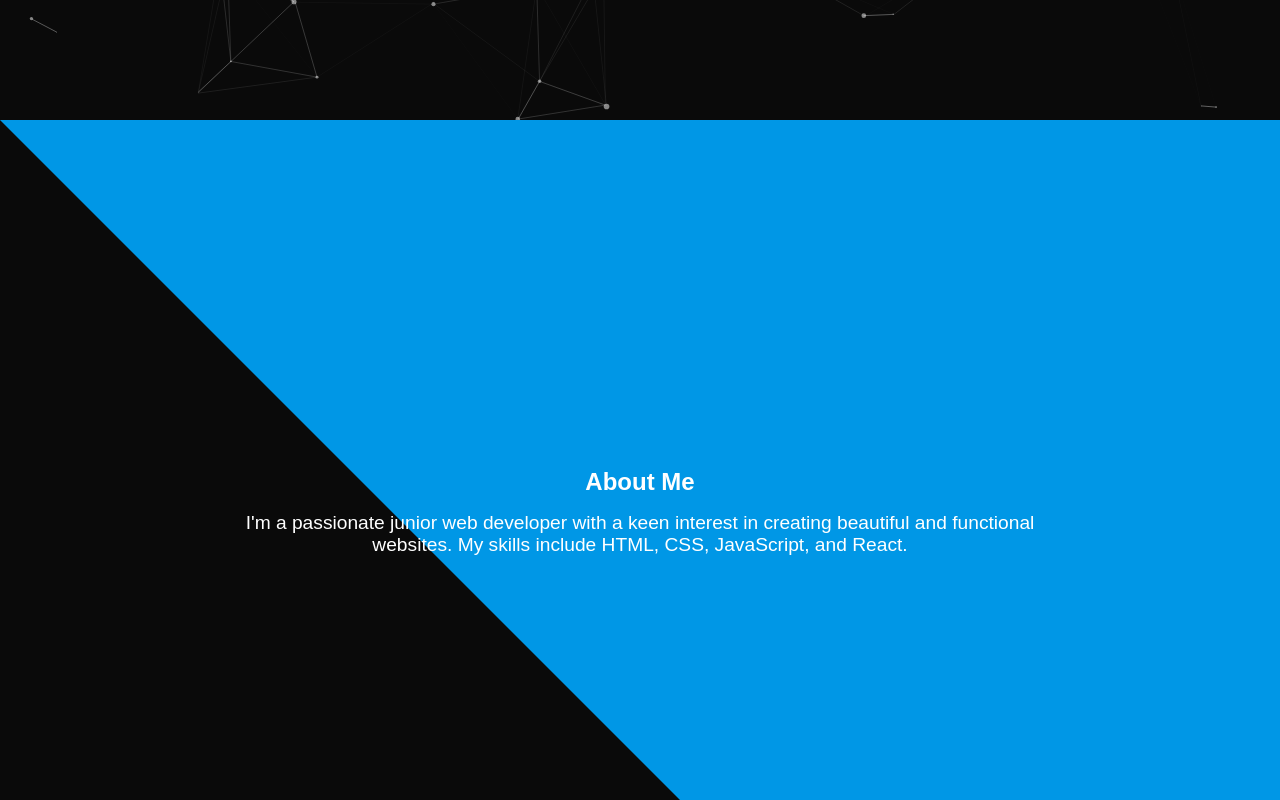
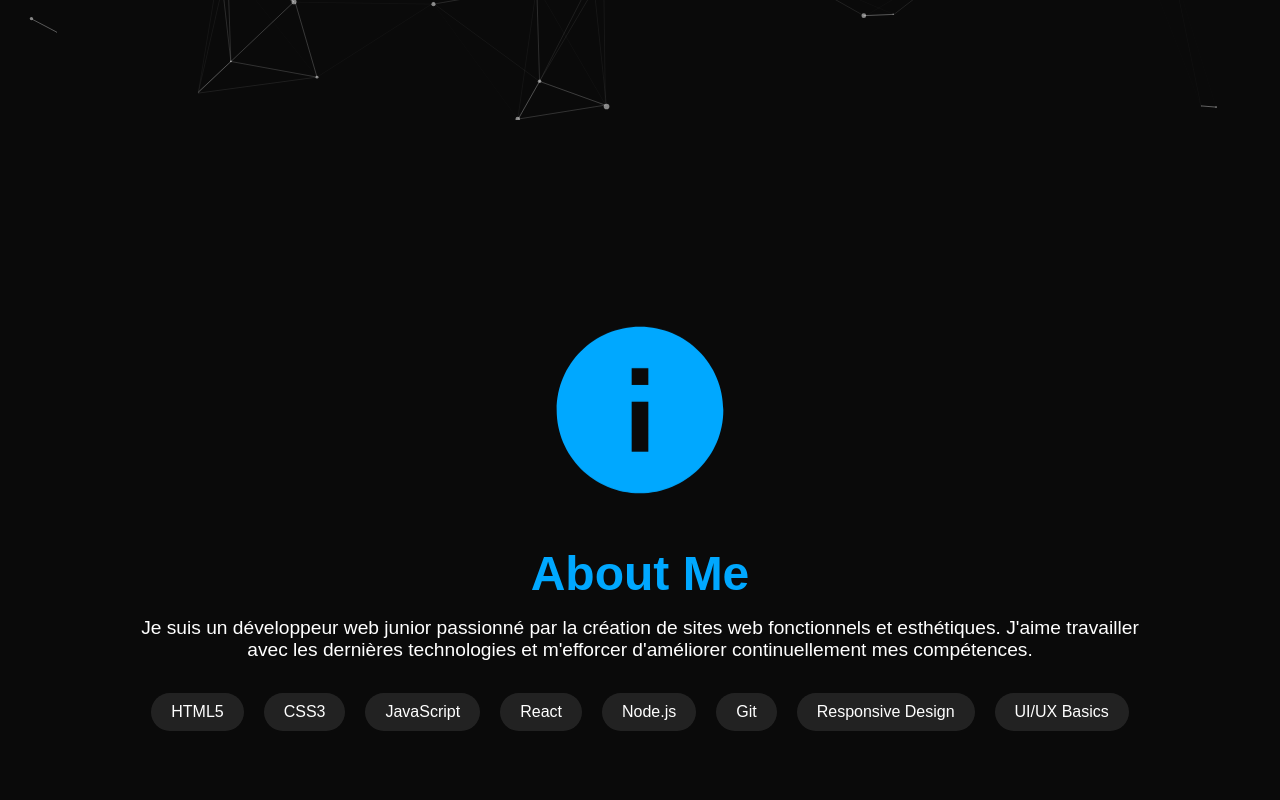
Before and after one commit to Arcadiastyx/PortofolioV0, a plain HTML site: page index.html in a window 1280 px wide. Shown: the part 680-1480 px from the top of the page. Drawn offline with nearby package versions, Linux system fonts and the light colour scheme.

Commit message:
updating about section

```diff
--- a/assets/css/style.css
+++ b/assets/css/style.css
@@ -92,3 +92,67 @@ li {
     object-fit: cover; /* S'assure que l'image s'ajuste bien dans l'espace défini */
     border: 3px solid #ffffff; /* Ajoute une bordure blanche autour de l'image */
 }
+
+
+/*icone about me*/
+.section {
+    min-height: 100vh;
+    display: flex;
+    justify-content: center;
+    align-items: center;
+    position: relative;
+    overflow: hidden;
+    padding: 2rem;
+}
+
+.content {
+    max-width: 1000px;
+    text-align: center;
+    z-index: 2;
+}
+
+h2 {
+    font-size: 3rem;
+    margin-bottom: 1rem;
+    color: #00a8ff;
+}
+
+.about-icon {
+    width: 200px;
+    height: 200px;
+    margin-bottom: 2rem;
+    animation: float 3s ease-in-out infinite;
+}
+
+@keyframes float {
+    0% {
+        transform: translateY(0px);
+    }
+    50% {
+        transform: translateY(-20px);
+    }
+    100% {
+        transform: translateY(0px);
+    }
+}
+
+.skills-container {
+    display: flex;
+    flex-wrap: wrap;
+    justify-content: center;
+    gap: 20px;
+    margin-top: 2rem;
+}
+
+.skill {
+    background-color: rgba(255, 255, 255, 0.1);
+    padding: 10px 20px;
+    border-radius: 20px;
+    font-size: 1rem;
+    transition: transform 0.3s ease, background-color 0.3s ease;
+}
+
+.skill:hover {
+    transform: scale(1.05);
+    background-color: rgba(255, 255, 255, 0.2);
+}
--- a/sections/about.html
+++ b/sections/about.html
@@ -1,11 +1,23 @@
-<section class="section">
-    <div class="parallax">
-        <svg viewBox="0 0 100 100" preserveAspectRatio="none">
-            <polygon fill="#0097e6" points="0,0 100,0 100,100"/>
+<section class="section" id="about">
+    <div class="content">
+        <!-- Icône flottant -->
+        <svg class="about-icon" viewBox="0 0 24 24" fill="none" xmlns="http://www.w3.org/2000/svg">
+            <path d="M12 2C6.48 2 2 6.48 2 12C2 17.52 6.48 22 12 22C17.52 22 22 17.52 22 12C22 6.48 17.52 2 12 2ZM13 17H11V11H13V17ZM13 9H11V7H13V9Z" fill="#00a8ff"/>
         </svg>
-    </div>
-    <div class="content">
+
         <h2>About Me</h2>
-        <p>I'm a passionate junior web developer with a keen interest in creating beautiful and functional websites. My skills include HTML, CSS, JavaScript, and React.</p>
+        <p>Je suis un développeur web junior passionné par la création de sites web fonctionnels et esthétiques. J'aime travailler avec les dernières technologies et m'efforcer d'améliorer continuellement mes compétences.</p>
+
+        <!-- Compétences -->
+        <div class="skills-container">
+            <span class="skill">HTML5</span>
+            <span class="skill">CSS3</span>
+            <span class="skill">JavaScript</span>
+            <span class="skill">React</span>
+            <span class="skill">Node.js</span>
+            <span class="skill">Git</span>
+            <span class="skill">Responsive Design</span>
+            <span class="skill">UI/UX Basics</span>
+        </div>
     </div>
 </section>
```
Also changed, not shown: 1 other file.
